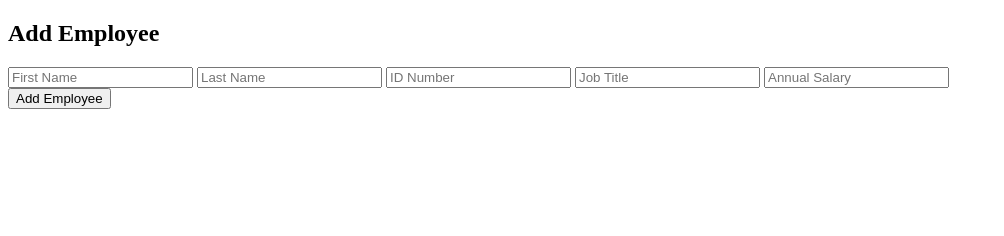
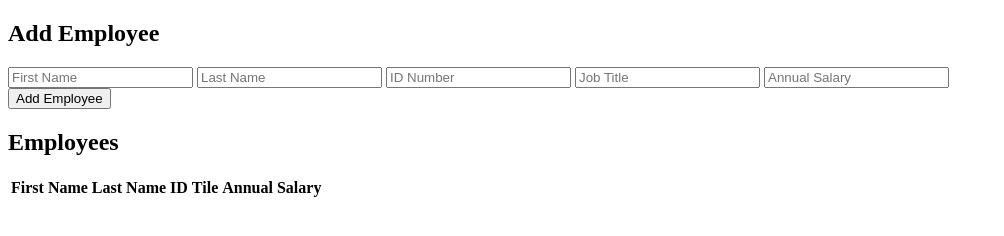
Before and after one commit to MariaIsabelG/weekend-jquery-salary-calculator, a plain HTML site: page index.html in a window 1280 px wide. Shown: the whole page, without its empty margins (0-1004 px from the left). Drawn offline with Linux system fonts and the light colour scheme.

Commit message:
added the first row to the data table

```diff
--- a/index.html
+++ b/index.html
@@ -12,14 +12,42 @@
 <body>
     <main>
         <h2>Add Employee</h2>
-        <input type="text" name="name" placeholder="First Name"/>
-        <input type="text" name="last-name" placeholder="Last Name"/>
-        <input type="text" name="identify" placeholder="ID Number"/>
-        <input type="text" name="job-title" placeholder="Job Title"/>
-        <input type="number" name="salary" placeholder="Annual Salary"/>
+        <input type="text" id="name" placeholder="First Name"/>
+        <input type="text" id="last-name" placeholder="Last Name"/>
+        <input type="text" id="identify" placeholder="ID Number"/>
+        <input type="text" id="job-title" placeholder="Job Title"/>
+        <input type="number" id="salary" placeholder="Annual Salary"/>
         <div>
             <button id="add-btn">Add Employee</button>
         </div>
+        <h2>Employees</h2>
+
+        <table id="data-table">
+            <thead>
+                <tr>
+                    <th>First Name</th>
+                    <th>Last Name</th>
+                    <th>ID</th>
+                    <th>Tile</th>
+                    <th>Annual Salary</th>
+                </tr>
+            </thead>
+            <tbody>
+                <tr>
+                </tr>
+
+
+
+            </tbody>
+
+
+
+
+
+
+
+        </table>
+
 
 
 
```
